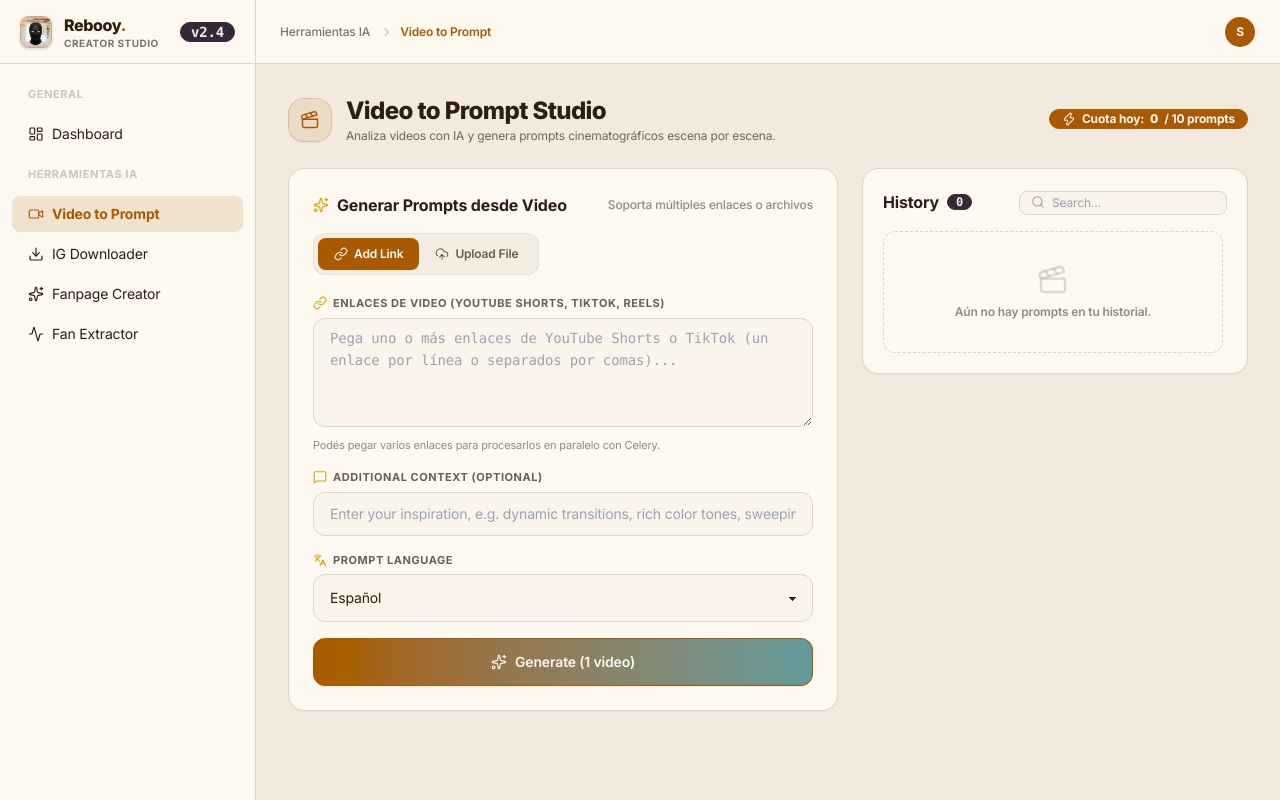
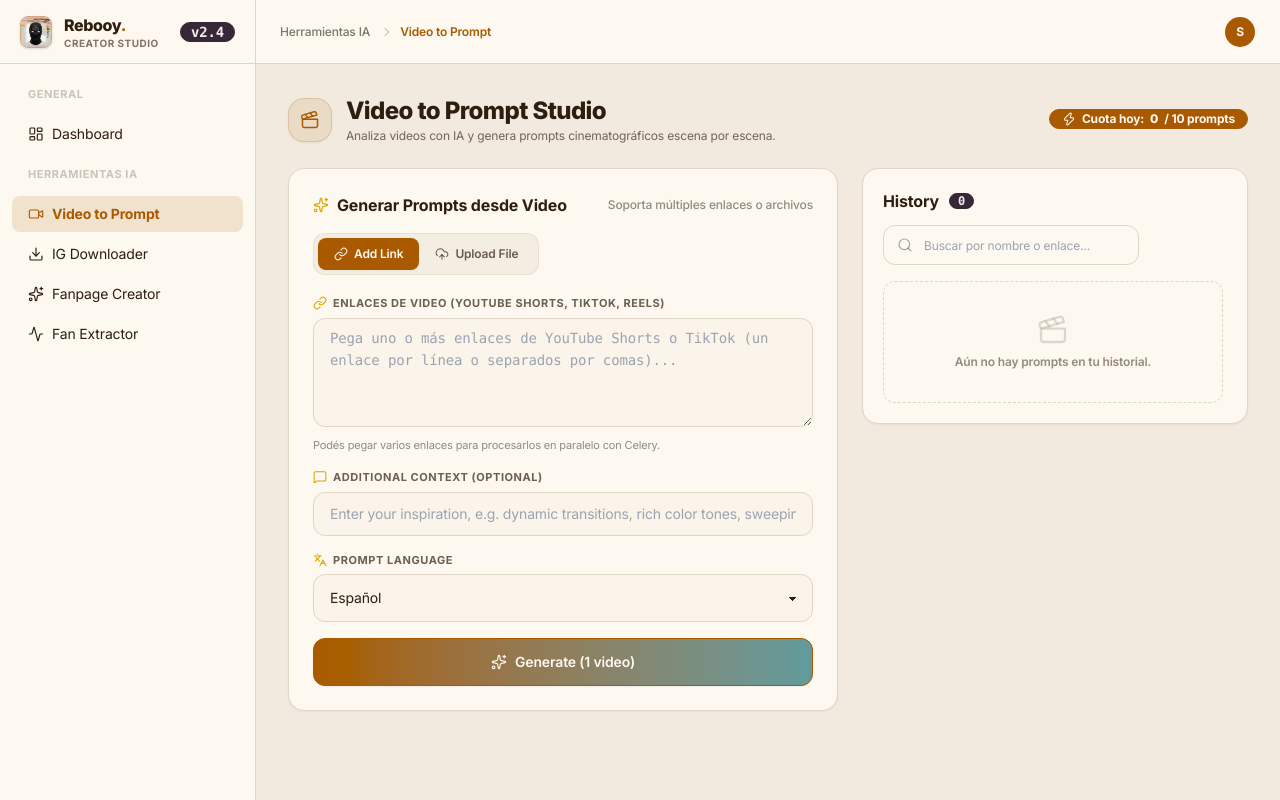
Before and after one commit to estebcast0003/rebooypanel, a Django app: page /video-prompt/ in a window 1280 px wide. Run offline with Django 5.2, Linux system fonts and the light colour scheme; the visitor is signed in with stand-in values (Sample User, id 1); data that the repository does not hold is empty; parts of the project's set-up code (start-up, migrations or seed data) failed here and were passed over; some libraries are stand-ins or nearby versions.

Commit message:
style(videoprompt): match history search bar styling with extractor app

```diff
--- a/apps/videoprompt/templates/videoprompt/studio.html
+++ b/apps/videoprompt/templates/videoprompt/studio.html
@@ -237,17 +237,17 @@
             <div class="card bg-base-100 shadow-sm border border-base-300 rounded-2xl p-5">
 
                 <!-- Encabezado de Historial -->
-                <div class="flex items-center justify-between mb-4 flex-wrap gap-2">
-                    <div class="flex items-center gap-2">
+                <div class="flex items-center justify-between mb-4 flex-wrap gap-3">
+                    <div class="flex items-center gap-2.5">
                         <h2 class="text-base font-bold text-base-content m-0">History</h2>
                         <span id="historyCountBadge" class="badge badge-neutral badge-sm font-bold font-mono px-2">{{ history_count }}</span>
                     </div>
 
-                    <!-- Buscador en tiempo real -->
-                    <div class="relative w-44 sm:w-52">
-                        <i data-lucide="search" class="w-3.5 h-3.5 absolute left-3 top-1/2 -translate-y-1/2 text-base-content/40"></i>
-                        <input type="text" id="historySearchInput" placeholder="Search..." oninput="filterHistoryItems(this.value)"
-                               class="input input-bordered input-xs w-full pl-8 pr-2 rounded-lg bg-base-200/40 border-base-300 text-xs focus:border-primary">
+                    <!-- Buscador idéntico al del extractor -->
+                    <div class="relative w-full sm:w-64 max-w-xs">
+                        <i data-lucide="search" class="w-4 h-4 absolute left-3.5 top-1/2 -translate-y-1/2 text-base-content/40 pointer-events-none"></i>
+                        <input type="text" id="historySearchInput" placeholder="Buscar por nombre o enlace..." oninput="filterHistoryItems(this.value)"
+                               class="input input-bordered input-sm w-full pl-10 pr-4 rounded-xl bg-base-100 border-base-300 text-xs focus:border-primary focus:outline-none placeholder:text-base-content/40 h-10 shadow-2xs" />
                     </div>
                 </div>
 
```
